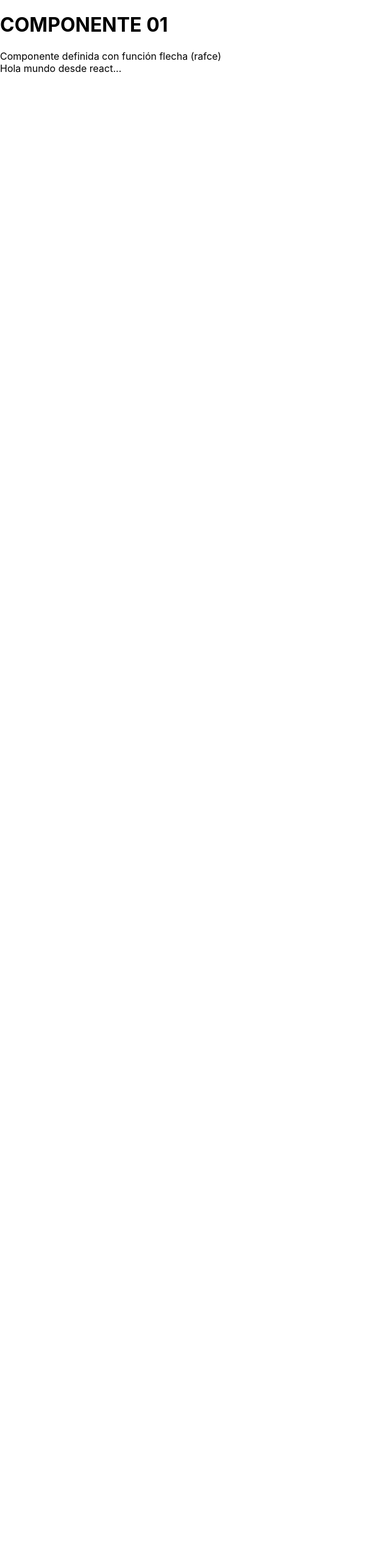
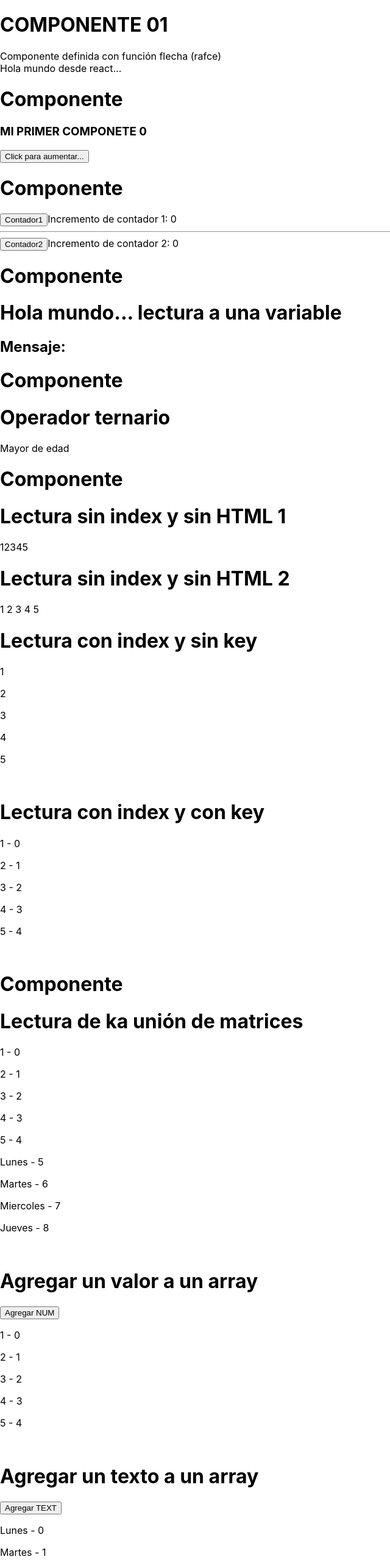
Before and after one commit to NikaPurple/react2, a React (Create React App) app: page / in a window 1280 px wide. Shown: the top 2566 px of the page at 61% size, without its empty margins (0-640 px from the left). Before the commit the page ends 800 px from the top, so only its background shows below. Built offline with nearby package versions, Linux system fonts and the light colour scheme.

Commit message:
v04 se agrego componentes 02 hasta 07, moifico app.js

```diff
--- a/src/App.js
+++ b/src/App.js
@@ -1,10 +1,28 @@
 import C01componente from "./pagina/C01componente";
+import C02contador from "./pagina/C02contador";
+import C03dobleestado from "./pagina/C03dobleestado";
+import C04variable from "./pagina/C04variable";
+import C05operador from "./pagina/C05operador";
+import C06matriz from "./pagina/C06matriz";
+import C07matrizOperaciones from "./pagina/C07matrizOperaciones";
 
 function App() {
   return (
     <div>
       <C01componente />
       Hola mundo desde react...
+      <h1>Componente</h1>
+      <C02contador/>
+      <h1>Componente</h1>
+      <C03dobleestado/>
+      <h1>Componente</h1>
+      <C04variable/>
+      <h1>Componente</h1>
+      <C05operador/>
+      <h1>Componente</h1>
+      <C06matriz/>
+      <h1>Componente</h1>
+      <C07matrizOperaciones/>
     </div>
   );
 }
--- /dev/null
+++ b/src/pagina/C02contador.jsx
@@ -0,0 +1,19 @@
+import React, { Fragment, useState } from 'react'
+
+const C02contador = () => {
+    const[numero, setNumero] = useState(0);
+    const aumentar = () =>{
+        console.log("Hacer click");
+        setNumero(numero+1);
+    }
+    return (
+        <div>
+        <Fragment>
+            <h3>MI PRIMER COMPONETE {numero} </h3>
+            <button onClick={aumentar}>Click para aumentar...</button>
+        </Fragment>
+        </div>
+    )
+}
+
+export default C02contador
--- /dev/null
+++ b/src/pagina/C03dobleestado.jsx
@@ -0,0 +1,24 @@
+import React, { Fragment, useState } from 'react'
+
+const C03dobleestado = () =>{
+    const[valor, setValor] = useState(0);
+    const[num, setNum] = useState(0);
+
+    const IncrementoDos = () =>{
+        setNum(num+1);
+        console.log("Contador mensaje");
+    }
+    return (
+        <div>
+            <Fragment>
+                <button onClick={()=>setValor(valor+1)}>Contador1</button>
+                <span>Incremento de contador 1: {valor} </span>
+                <hr/>
+                <button onClick={IncrementoDos}>Contador2</button>
+                <span>Incremento de contador 2: {num} </span>
+            </Fragment>
+        </div>
+    )
+}
+
+export default C03dobleestado
--- /dev/null
+++ b/src/pagina/C04variable.jsx
@@ -0,0 +1,12 @@
+import React from 'react'
+
+const C04variable = (mjs) => {
+  return (
+    <div>
+        <h1>Hola mundo... lectura a una variable</h1>
+        <h2>Mensaje: {mjs.xVariable} </h2>
+    </div>
+  )
+}
+
+export default C04variable
--- /dev/null
+++ b/src/pagina/C05operador.jsx
@@ -0,0 +1,13 @@
+import React, { Fragment } from 'react'
+
+const C05operador = () => {
+    const edad=18;
+    return (
+        <Fragment>
+                <h1>Operador ternario</h1>
+                {edad >=18? 'Mayor de edad':'Menor de edad'}
+        </Fragment>
+    )
+}
+
+export default C05operador
--- /dev/null
+++ b/src/pagina/C06matriz.jsx
@@ -0,0 +1,30 @@
+import React, { useState, Fragment} from 'react'
+
+const C06matriz = () => {
+    const [lista, setLista] = useState([1,2,3,4,5]);
+
+    return (
+        <Fragment>
+            <h1>Lectura sin index y sin HTML 1</h1>
+            {lista.map((item) => item)}<br/>
+
+            <h1>Lectura sin index y sin HTML 2</h1>
+            {lista.map((item) => <span> {item} </span>)}<br/>
+
+            <h1>Lectura con index y sin key</h1>
+            {
+                lista.map((item, index) => <p> {item} </p>)
+            }<br/>
+
+            <h1>Lectura con index y con key</h1>
+            {
+                lista.map((item, index) =>
+                <p key = {index} >
+                    {item} - {index}
+                </p>)
+            }<br/>
+        </Fragment>
+    )
+}
+
+export default C06matriz
--- /dev/null
+++ b/src/pagina/C07matrizOperaciones.jsx
@@ -0,0 +1,58 @@
+import React, { Fragment, useState } from 'react'
+
+const C07matrizOperaciones = () => {
+
+    const [lista, setLista] = useState([1,2,3,4,5]);
+    const [dias, setDias] = useState(["Lunes", "Martes","Miercoles", "Jueves"]);
+    const uniendoArray = [...lista, ...dias];
+
+    const [num, setNum] = useState([6]);
+    const agregarNumero = () => {
+        setNum(num + 1);
+        setLista([...lista, num]);
+    }
+
+    const [texto, setTexto] = useState(["Viernes", "Sabado", "Domingo"]);
+    const agregarTexto = () => {
+        setDias([...dias, ...texto]);
+    }
+  return (
+    <Fragment>
+        <h1>Lectura de ka unión de matrices</h1>
+        {
+            uniendoArray.map(
+                (item, index) =>
+                <p key = {index} >
+                    {item} - {index}
+                </p>
+            )
+        }<br/>
+
+        <h1>Agregar un valor a un array</h1>
+        <button onClick={agregarNumero}>Agregar NUM</button>
+        {
+            lista.map(
+                (item, index) =>
+                <p key = {index} >
+                    {item} - {index}
+                </p>
+            )
+        }<br/>
+
+        <h1>Agregar un texto a un array</h1>
+        <button onClick={agregarTexto}>Agregar TEXT</button>
+        {
+            dias.map(
+                (item, index) =>
+                <p key = {index} >
+                    {item} - {index}
+                </p>
+            )
+        }<br/>
+
+
+    </Fragment>
+  )
+}
+
+export default C07matrizOperaciones
```
